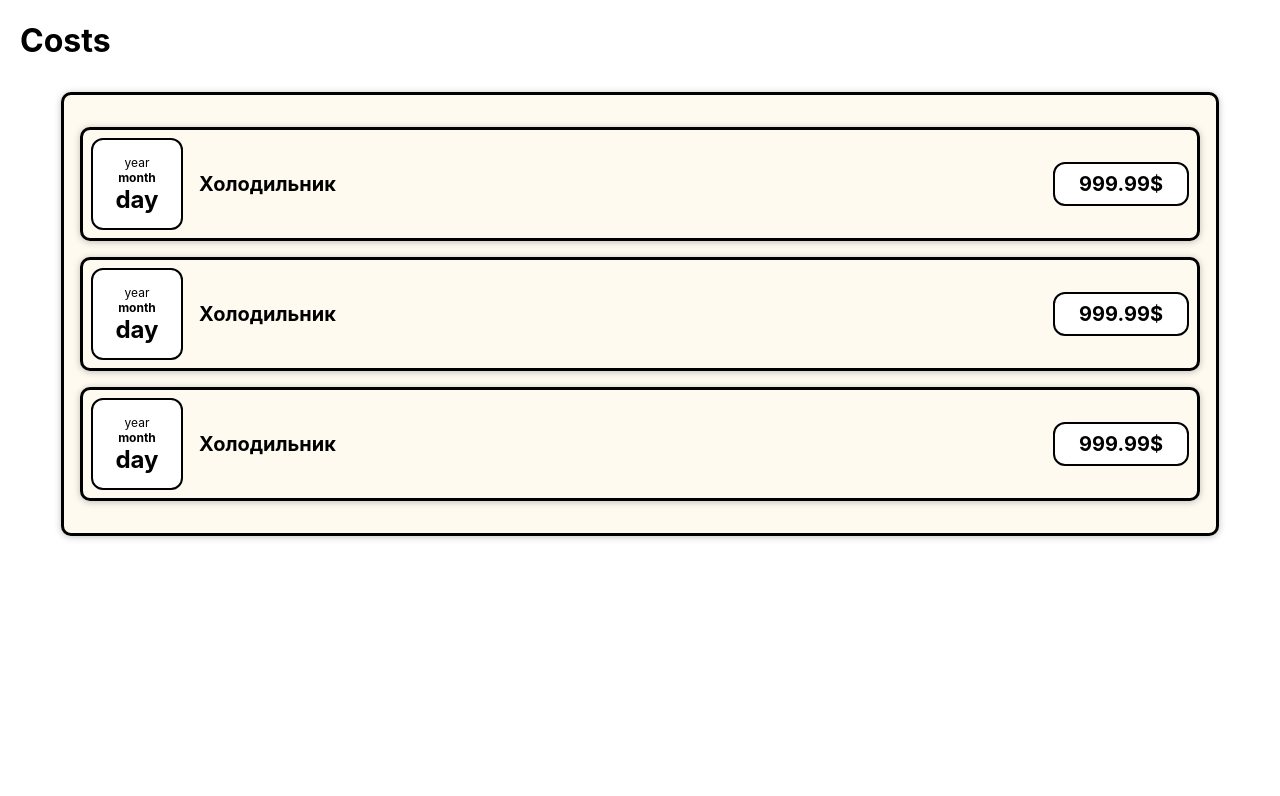
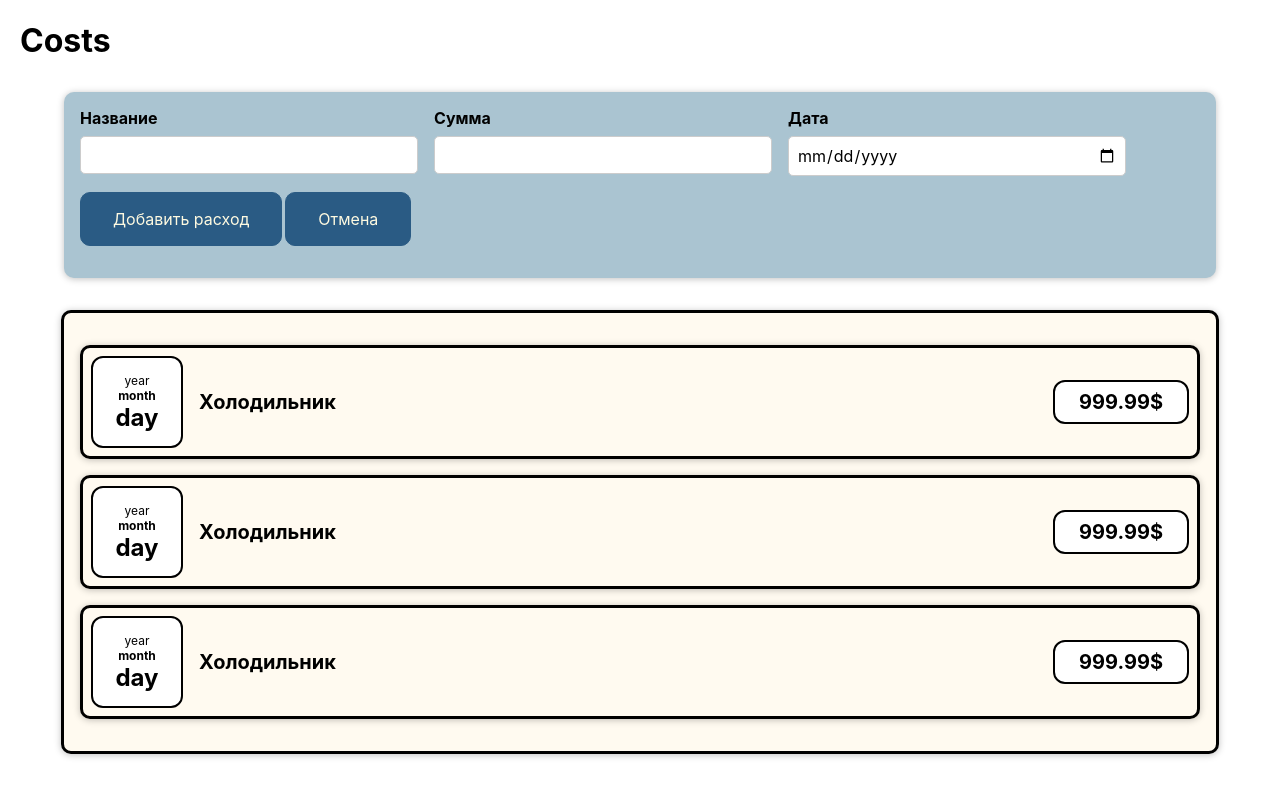
Before and after one commit to ablehope/cost-accounting-reactjs, a React (Create React App) app: page / in a window 1280 px wide. Shown: the top 796 px of the page. Built offline with nearby package versions, Linux system fonts and the light colour scheme.

Commit message:
Added form

```diff
--- a/src/App.js
+++ b/src/App.js
@@ -1,9 +1,11 @@
 import Costs from "./components/Costs/Costs";
+import NewCost from "./components/NewCost/NewCost";
 
 function App() {
   return (
     <div>
       <h1>Costs</h1>
+        <NewCost />
         <Costs />
     </div>
   );
--- /dev/null
+++ b/src/components/CostForm/CostForm.css
@@ -0,0 +1,26 @@
+.new-cost__controls {
+  display: flex;
+  flex-wrap: wrap;
+  gap: 1rem;
+  margin-bottom: 1rem;
+  text-align: left;
+}
+
+.new-cost__control label {
+  font-weight: bold;
+  margin-bottom: 0.5rem;
+  display: block;
+}
+
+.new-cost__control input {
+  font: inherit;
+  padding: 0.5rem;
+  border-radius: 5px;
+  border: 1px solid #ccc;
+  width: 20rem;
+  max-width: 100%;
+}
+
+.new-cost__actions {
+  text-align: left;
+}
--- /dev/null
+++ b/src/components/CostForm/CostForm.js
@@ -0,0 +1,52 @@
+import React, { useState } from "react";
+import './CostForm.css'
+
+export default function CostForm() {
+
+    const [ name, setName ] = useState('')
+    const [ amount, setAmount ] = useState('')
+    const [ date, setDate ] = useState('')
+
+    function nameChangeHandler(e) {
+        setName(e.target.value)
+    }
+
+    function amountChangeHandler(e) {
+        setAmount(e.target.value)
+    }
+
+    function dateChangeHandler(e) {
+        setDate(e.target.value)
+    }
+
+    function onSubmitHandler(e) {
+        console.log(name, amount, date)
+        e.preventDefault()
+        setName('')
+        setAmount('')
+        setDate('')
+    }
+
+    return (
+        <form onSubmit={onSubmitHandler}>
+            <div className="new-cost__controls">
+                <div className="new-cost__control">
+                    <label>Название</label>
+                    <input type="text" onChange={nameChangeHandler} value={name} />
+                </div>
+                <div className="new-cost__control">
+                    <label>Сумма</label>
+                    <input type="number" min="0.01" step="0.01" onChange={amountChangeHandler} value={amount}/>
+                </div>
+                <div className="new-cost__control">
+                    <label>Дата</label>
+                    <input type="date" min="2019-01-01" max="2022-12-31" onChange={dateChangeHandler} value={date}/>
+                </div>
+                <div className="new-cost__actions">
+                    <button type="submit">Добавить расход</button>
+                    <button>Отмена</button>
+                </div>
+            </div>
+        </form>
+    )
+}
--- /dev/null
+++ b/src/components/NewCost/NewCost.css
@@ -0,0 +1,27 @@
+.new-cost {
+  background-color: #aac4d1;
+  padding: 1rem;
+  margin: 2rem auto;
+  width: 70rem;
+  max-width: 95%;
+  border-radius: 10px;
+  text-align: center;
+  box-shadow: 0 1px 7px rgba(0, 0, 0, 0.25);
+}
+
+.new-cost button {
+  font: inherit;
+  cursor: pointer;
+  padding: 1rem 2rem;
+  border: 1px solid #2a5b84;
+  background-color: #2a5b84;
+  color: #fefae1;
+  border-radius: 10px;
+  margin-right: 3px;
+}
+
+.new-cost button:hover,
+.new-cost button:active {
+  background-color: #2a5c84b2;
+  border-color: #2a5c84b2;
+}
--- /dev/null
+++ b/src/components/NewCost/NewCost.js
@@ -0,0 +1,10 @@
+import './NewCost.css'
+import CostForm from "../CostForm/CostForm";
+
+export default function NewCost() {
+    return (
+        <div className="new-cost">
+            <CostForm />
+        </div>
+    )
+}
```
